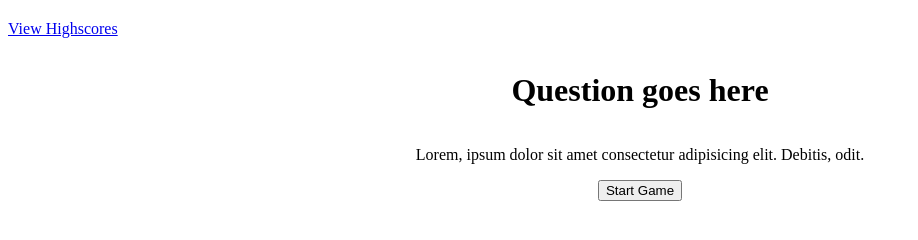
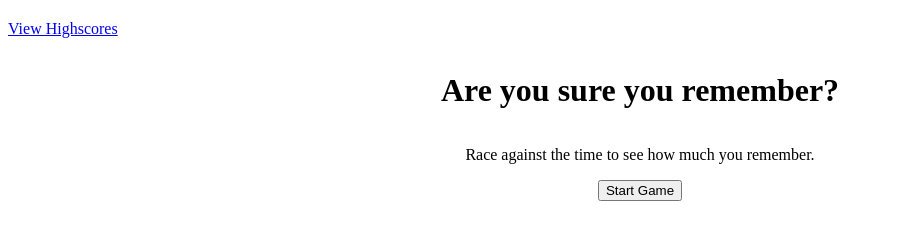
Before and after one commit to StitchCodes/coding-fast-check, a plain HTML site: page index.html in a window 1280 px wide. Shown: the whole page, without its empty margins (0-918 px from the left). Drawn offline with Linux system fonts and the light colour scheme.

Commit message:
Added Images to Readme.md. Removed placeholders from HTML

```diff
--- a/index.html
+++ b/index.html
@@ -17,8 +17,8 @@
 
     <!-- Main Content -->
     <div id="main-section">
-        <h1>Question goes here</h1>
-        <p>Lorem, ipsum dolor sit amet consectetur adipisicing elit. Debitis, odit.</p>
+        <h1>Are you sure you remember?</h1>
+        <p>Race against the time to see how much you remember.</p>
 
         <button id="startGameBtn">Start Game</button>
     </div>
```
Also changed, not shown: 1 other file.
